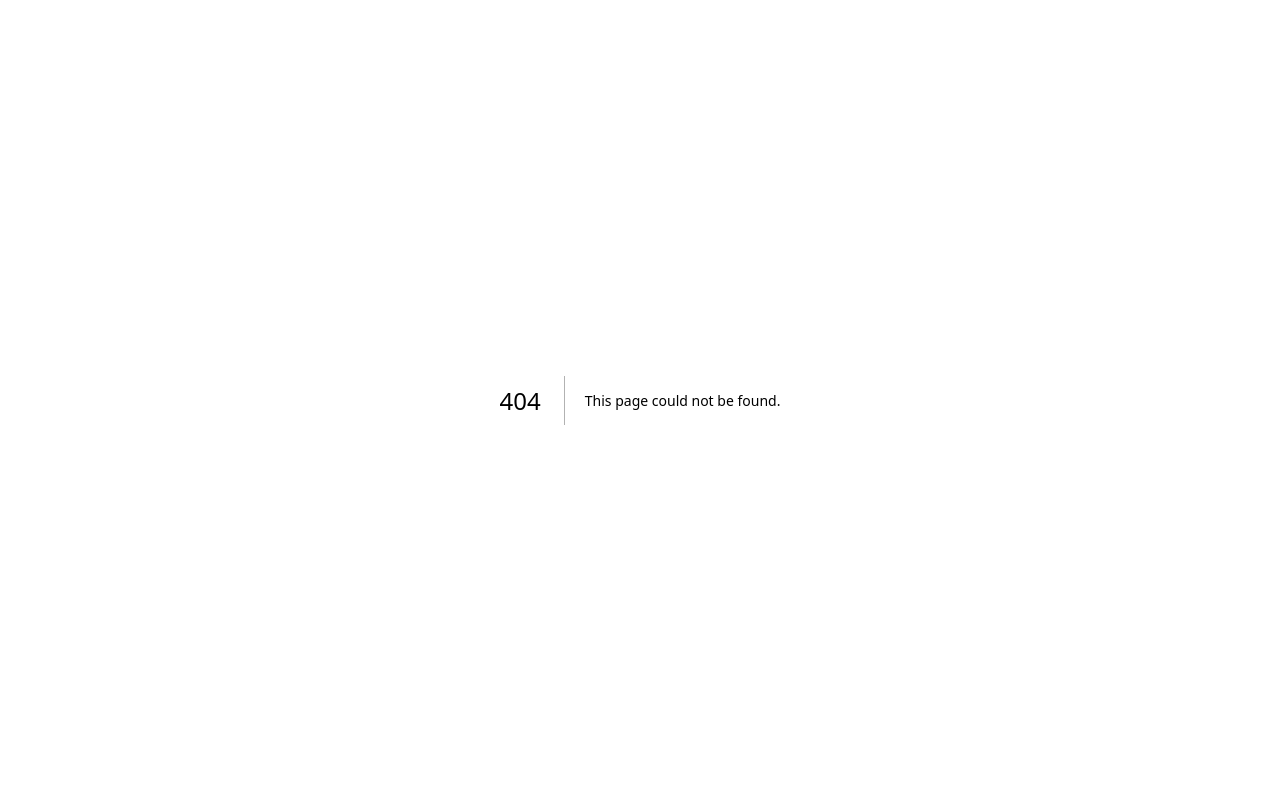
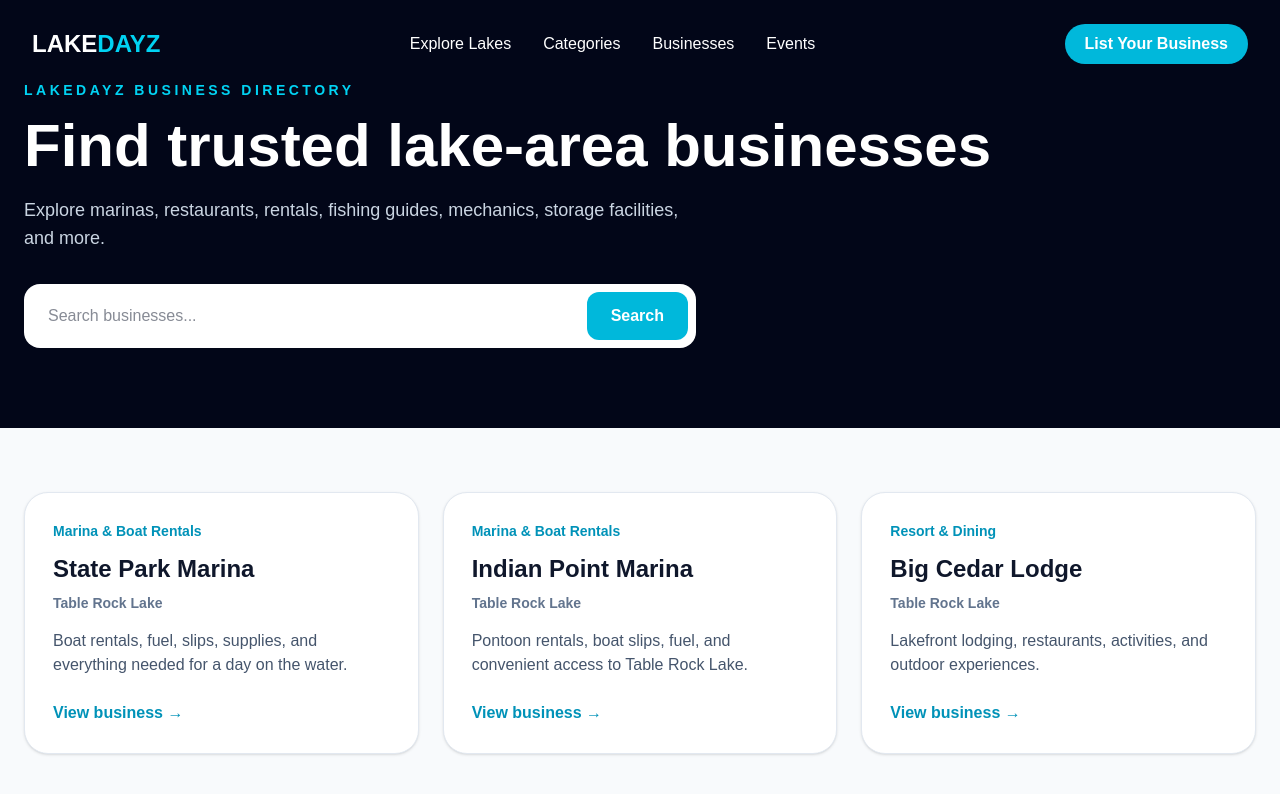
Before and after one commit to lakedayz/lakedayz, a Next.js app: page /businesses in a window 1280 px wide. Before the commit this address had no page. Shown: the top 794 px of the page. Built offline with nearby package versions, Linux system fonts and the light colour scheme.

Commit message:
Add business directory page

```diff
--- /dev/null
+++ b/app/businesses/page.tsx
@@ -0,0 +1,91 @@
+import Navbar from "../components/Navbar";
+
+const businesses = [
+  {
+    name: "State Park Marina",
+    category: "Marina & Boat Rentals",
+    lake: "Table Rock Lake",
+    description:
+      "Boat rentals, fuel, slips, supplies, and everything needed for a day on the water.",
+  },
+  {
+    name: "Indian Point Marina",
+    category: "Marina & Boat Rentals",
+    lake: "Table Rock Lake",
+    description:
+      "Pontoon rentals, boat slips, fuel, and convenient access to Table Rock Lake.",
+  },
+  {
+    name: "Big Cedar Lodge",
+    category: "Resort & Dining",
+    lake: "Table Rock Lake",
+    description:
+      "Lakefront lodging, restaurants, activities, and outdoor experiences.",
+  },
+];
+
+export default function BusinessesPage() {
+  return (
+    <main className="min-h-screen bg-slate-50">
+      <Navbar />
+
+      <section className="bg-slate-950 px-6 py-20 text-white">
+        <div className="mx-auto max-w-7xl">
+          <p className="text-sm font-bold uppercase tracking-[0.25em] text-cyan-400">
+            LakeDayz Business Directory
+          </p>
+
+          <h1 className="mt-4 text-4xl font-black sm:text-6xl">
+            Find trusted lake-area businesses
+          </h1>
+
+          <p className="mt-5 max-w-2xl text-lg text-slate-300">
+            Explore marinas, restaurants, rentals, fishing guides, mechanics,
+            storage facilities, and more.
+          </p>
+
+          <div className="mt-8 flex max-w-2xl rounded-2xl bg-white p-2">
+            <input
+              type="text"
+              placeholder="Search businesses..."
+              className="min-w-0 flex-1 px-4 text-slate-900 outline-none"
+            />
+
+            <button className="rounded-xl bg-cyan-500 px-6 py-3 font-bold text-white">
+              Search
+            </button>
+          </div>
+        </div>
+      </section>
+
+      <section className="mx-auto max-w-7xl px-6 py-16">
+        <div className="grid gap-6 md:grid-cols-2 lg:grid-cols-3">
+          {businesses.map((business) => (
+            <article
+              key={business.name}
+              className="rounded-3xl border border-slate-200 bg-white p-7 shadow-sm transition hover:-translate-y-1 hover:shadow-xl"
+            >
+              <p className="text-sm font-bold text-cyan-600">
+                {business.category}
+              </p>
+
+              <h2 className="mt-3 text-2xl font-black text-slate-900">
+                {business.name}
+              </h2>
+
+              <p className="mt-2 text-sm font-semibold text-slate-500">
+                {business.lake}
+              </p>
+
+              <p className="mt-4 text-slate-600">{business.description}</p>
+
+              <button className="mt-6 font-bold text-cyan-600">
+                View business →
+              </button>
+            </article>
+          ))}
+        </div>
+      </section>
+    </main>
+  );
+}
--- a/app/components/Navbar.tsx
+++ b/app/components/Navbar.tsx
@@ -11,7 +11,7 @@ export default function Navbar() {
         <nav className="hidden md:flex gap-8 text-white font-medium">
           <a href="#">Explore Lakes</a>
           <a href="#">Categories</a>
-          <a href="#">Businesses</a>
+          <a href="vusinesses">Businesses</a>
           <a href="#">Events</a>
         </nav>
 
```
